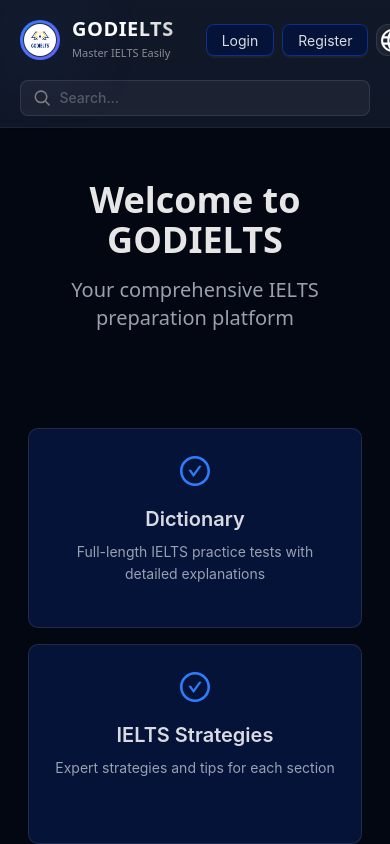
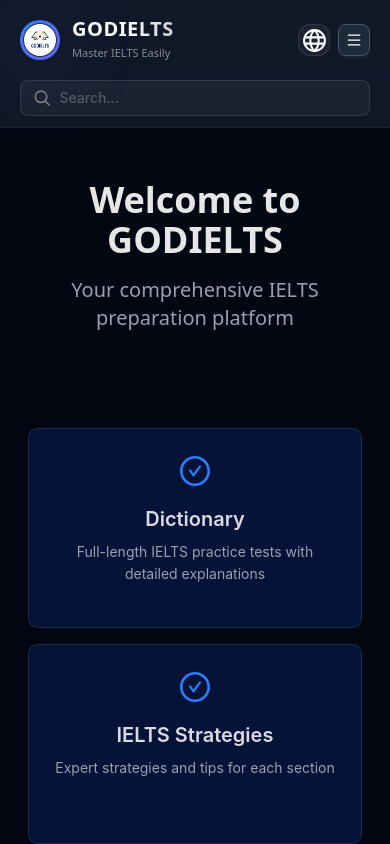
Before and after one commit to GodupDev/GODIELTS, a React (Vite) app: page / in a window 390 px wide. Built offline with nearby package versions, Linux system fonts and the light colour scheme.

Commit message:
1.8 (fix header ui ux)

```diff
--- a/src/components/layout/Header.jsx
+++ b/src/components/layout/Header.jsx
@@ -262,7 +262,11 @@ const Header = () => {
     className: PropTypes.string,
   };
 
-  const menu = (horizontal = false) => (
+  const handleMenuClick = (path) => {
+    setCurrentPage(path);
+    setSearchedData("");
+  };
+  const renderMenu = (horizontal = false) => (
     <Menu
       mode={horizontal ? "horizontal" : "vertical"}
       selectedKeys={[currentKey]}
@@ -274,8 +278,7 @@ const Header = () => {
             whileHover={{ scale: 1.05 }}
             className="text-sm font-medium tracking-wide whitespace-nowrap"
             onClick={() => {
-              setCurrentPage(item.path);
-              setSearchedData("");
+              handleMenuClick(item.path);
             }}
           >
             {item.label}
@@ -343,7 +346,7 @@ const Header = () => {
           </motion.div>
 
           <div>
-            <div className="hidden flex-1 xl:block">{menu(true)}</div>
+            <div className="hidden flex-1 xl:block">{renderMenu(true)}</div>
           </div>
 
           {/* Search and Actions */}
@@ -361,6 +364,7 @@ const Header = () => {
                   <div>
                     <div ref={profileRef}>
                       <TooltipButton
+                        tooltip="Profile"
                         onClick={() =>
                           setUiState((prev) => ({
                             ...prev,
@@ -408,15 +412,11 @@ const Header = () => {
                   </div>
                 ) : (
                   <>
-                    <div className="flex gap-2">
-                      <Button onClick={showLogin} className="">
-                        Login
-                      </Button>
+                    <div className="hidden sm:flex gap-2">
+                      <Button onClick={showLogin}>Login</Button>
+                      <Button onClick={showRegister}>Register</Button>
+                    </div>
 
-                      <Button onClick={showRegister} className="">
-                        Register
-                      </Button>
-                    </div>
                     <AuthModals
                       loginVisible={uiState.loginVisible}
                       registerVisible={uiState.registerVisible}
@@ -437,6 +437,7 @@ const Header = () => {
                 )}
                 <div ref={languageRef}>
                   <TooltipButton
+                    tooltip="Language"
                     onClick={() =>
                       setUiState((prev) => ({
                         ...prev,
@@ -459,10 +460,6 @@ const Header = () => {
                             role="button"
                             tabIndex={0}
                             onClick={() => handleLanguageChange(language.code)}
-                            onKeyPress={(e) =>
-                              e.key === "Enter" &&
-                              handleLanguageChange(language.code)
-                            }
                             className="w-full px-4 py-2 text-left text-sm text-white/80 hover:bg-white/5 hover:text-white transition-colors duration-200 flex items-center gap-2"
                           >
                             {language.flag && <span>{language.flag}</span>}
@@ -482,17 +479,37 @@ const Header = () => {
                 {/* Mobile Menu */}
                 <div className="xl:hidden">
                   <Dropdown
-                    overlay={menu()}
+                    menu={{
+                      items: [
+                        ...menuItems.map((item) => ({
+                          key: item.key,
+                          onClick: () => handleMenuClick(item.path),
+                          label: item.label,
+                        })),
+                        {
+                          key: "login",
+                          onClick: () => showLogin(),
+                          label: (
+                            <span className="text-blue-500 font-bold">
+                              Login
+                            </span>
+                          ),
+                        },
+                      ],
+                    }}
                     trigger={["click"]}
                     open={uiState.open}
                     onOpenChange={(newOpen) =>
                       setUiState((prev) => ({ ...prev, open: newOpen }))
                     }
+                    overlayClassName="bg-gray-800 border-gray-600 rounded-lg text-white"
                   >
-                    <Button
-                      icon={<MenuOutlined />}
-                      className="!bg-transparent text-white border-none"
-                    />
+                    <span>
+                      <Button
+                        icon={<MenuOutlined />}
+                        className="!bg-gray-800 !text-white !border-gray-600 hover:!bg-blue-600"
+                      />
+                    </span>
                   </Dropdown>
                 </div>
               </div>
--- a/src/index.css
+++ b/src/index.css
@@ -69,3 +69,7 @@ body {
     padding: 0 0.5rem;
   }
 }
+
+.ant-menu-overflow-item-rest {
+  display: none !important;
+}
```
